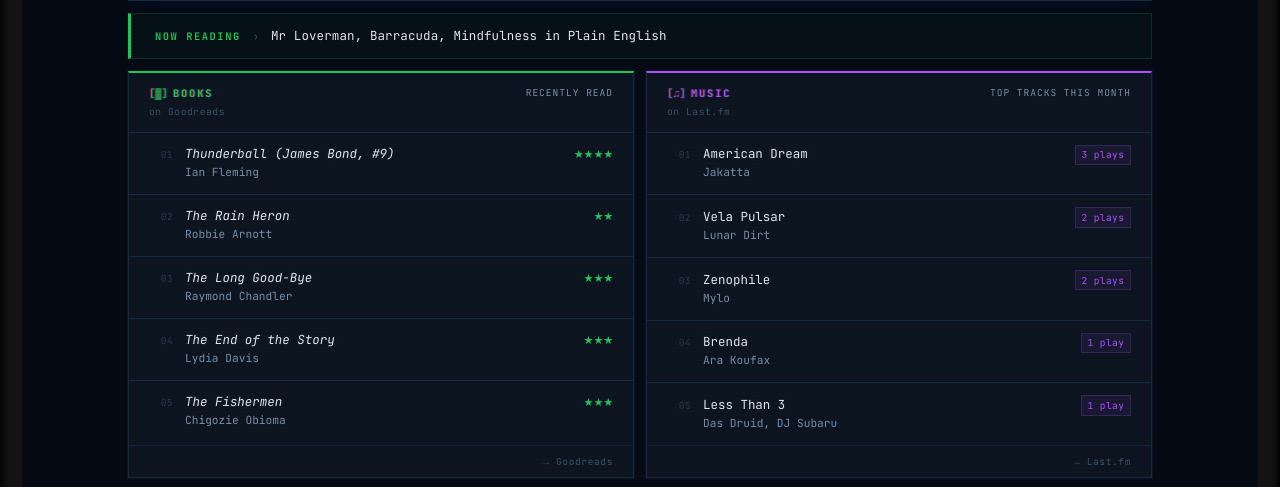
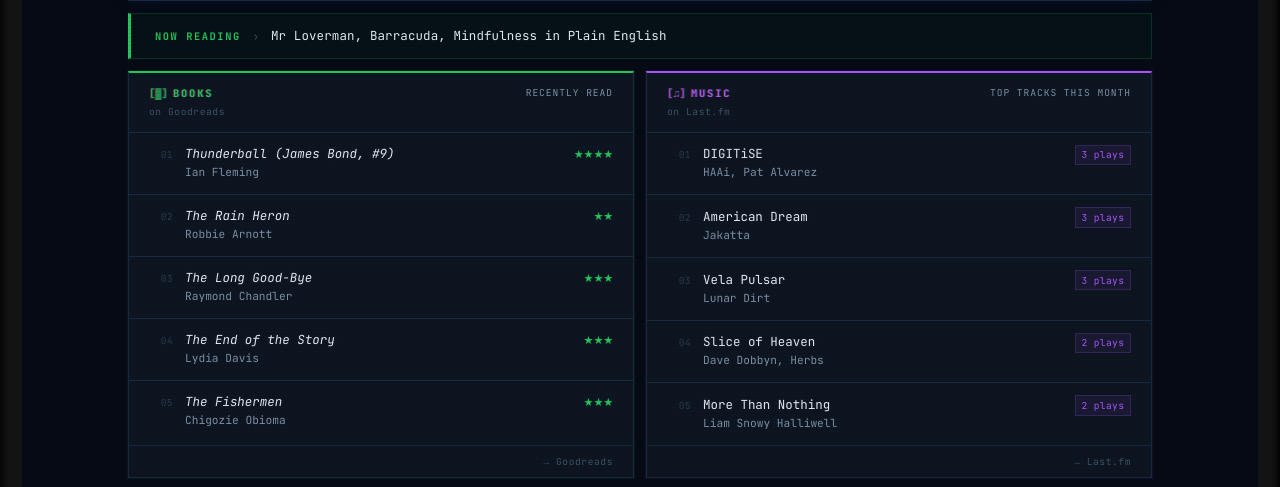
Before and after one commit to nicholas-sheehan/personal-website, a plain HTML site: page index.html in a window 1280 px wide. Shown: the part 271-758 px from the top of the page. Drawn offline with Linux system fonts and the light colour scheme; no server answers.

Commit message:
Update feeds [skip ci]

```diff
--- a/index.html
+++ b/index.html
@@ -1446,49 +1446,47 @@ main {
               </div>
               <div class="panel-body">
 <!-- music:start -->
+                <div class="panel-row" role="button" tabindex="0" data-modal-type="music" data-title="DIGITiSE" data-artist="HAAi, Pat Alvarez" data-plays="3" data-url="https://www.last.fm/music/HAAi,+Pat+Alvarez/_/DIGITiSE">
+                  <span class="row-index">01</span>
+                  <div class="row-content">
+                    <div class="track-title">DIGITiSE</div>
+                    <div class="track-artist">HAAi, Pat Alvarez</div>
+                  </div>
+                  <span class="row-meta"><span class="play-count">3 plays</span></span>
+                </div>
                 <div class="panel-row" role="button" tabindex="0" data-modal-type="music" data-title="American Dream" data-artist="Jakatta" data-plays="3" data-url="https://www.last.fm/music/Jakatta/_/American+Dream" data-album="Ministry of Sound Anthems II" data-bio="Joey Negro is the most known pseudonym of British DJ and house music producer Dave Lee. Lee was one of the first to incorporate disco samples into house when he started producing in 1991.
 
 Since then, Joey Negro has become one of the most sought-after producers and remixers, and has worked under …">
-                  <span class="row-index">01</span>
+                  <span class="row-index">02</span>
                   <div class="row-content">
                     <div class="track-title">American Dream</div>
                     <div class="track-artist">Jakatta</div>
                   </div>
                   <span class="row-meta"><span class="play-count">3 plays</span></span>
                 </div>
-                <div class="panel-row" role="button" tabindex="0" data-modal-type="music" data-title="Vela Pulsar" data-artist="Lunar Dirt" data-plays="2" data-url="https://www.last.fm/music/Lunar+Dirt/_/Vela+Pulsar" data-album="Chapter One">
-                  <span class="row-index">02</span>
+                <div class="panel-row" role="button" tabindex="0" data-modal-type="music" data-title="Vela Pulsar" data-artist="Lunar Dirt" data-plays="3" data-url="https://www.last.fm/music/Lunar+Dirt/_/Vela+Pulsar" data-album="Chapter One">
+                  <span class="row-index">03</span>
                   <div class="row-content">
                     <div class="track-title">Vela Pulsar</div>
                     <div class="track-artist">Lunar Dirt</div>
                   </div>
+                  <span class="row-meta"><span class="play-count">3 plays</span></span>
+                </div>
+                <div class="panel-row" role="button" tabindex="0" data-modal-type="music" data-title="Slice of Heaven" data-artist="Dave Dobbyn, Herbs" data-plays="2" data-url="https://www.last.fm/music/Dave+Dobbyn,+Herbs/_/Slice+of+Heaven">
+                  <span class="row-index">04</span>
+                  <div class="row-content">
+                    <div class="track-title">Slice of Heaven</div>
+                    <div class="track-artist">Dave Dobbyn, Herbs</div>
+                  </div>
                   <span class="row-meta"><span class="play-count">2 plays</span></span>
                 </div>
-                <div class="panel-row" role="button" tabindex="0" data-modal-type="music" data-title="Zenophile" data-artist="Mylo" data-plays="2" data-url="https://www.last.fm/music/Mylo/_/Zenophile" data-album="Destroy Rock &amp; Roll" data-bio="There are two artists that are referred to as Mylo:
-
-1. Myles MacInnes, born 1978 on the Isle of Skye, Scotland, has a trajectory that takes in a childhood on the Isle of Skye, low life in London and Paris and academia in Oxford and Los Angeles. In 2001, he returned to Scotland with one purpose –…">
-                  <span class="row-index">03</span>
-                  <div class="row-content">
-                    <div class="track-title">Zenophile</div>
-                    <div class="track-artist">Mylo</div>
+                <div class="panel-row" role="button" tabindex="0" data-modal-type="music" data-title="More Than Nothing" data-artist="Liam Snowy Halliwell" data-plays="2" data-url="https://www.last.fm/music/Liam+Snowy+Halliwell/_/More+Than+Nothing" data-album="Pure Joy">
+                  <span class="row-index">05</span>
+                  <div class="row-content">
+                    <div class="track-title">More Than Nothing</div>
+                    <div class="track-artist">Liam Snowy Halliwell</div>
                   </div>
                   <span class="row-meta"><span class="play-count">2 plays</span></span>
-                </div>
-                <div class="panel-row" role="button" tabindex="0" data-modal-type="music" data-title="Brenda" data-artist="Ara Koufax" data-plays="1" data-url="https://www.last.fm/music/Ara+Koufax/_/Brenda" data-album="Cut Copy Presents: Oceans Apart" data-bio="Ara Koufax is a new electronic project from Sam Gill and Luke Neher, responsible for the electronic and cinematic excellence of Naysayer &amp; Gilsun. They reside in Melbourne, Australia.">
-                  <span class="row-index">04</span>
-                  <div class="row-content">
-                    <div class="track-title">Brenda</div>
-                    <div class="track-artist">Ara Koufax</div>
-                  </div>
-                  <span class="row-meta"><span class="play-count">1 play</span></span>
-                </div>
-                <div class="panel-row" role="button" tabindex="0" data-modal-type="music" data-title="Less Than 3" data-artist="Das Druid, DJ Subaru" data-plays="1" data-url="https://www.last.fm/music/Das+Druid,+DJ+Subaru/_/Less+Than+3">
-                  <span class="row-index">05</span>
-                  <div class="row-content">
-                    <div class="track-title">Less Than 3</div>
-                    <div class="track-artist">Das Druid, DJ Subaru</div>
-                  </div>
-                  <span class="row-meta"><span class="play-count">1 play</span></span>
                 </div>
 <!-- music:end -->
               </div>
@@ -1609,7 +1607,7 @@ Since then, Joey Negro has become one of the most sought-after producers and rem
           <!-- ── FOOTER ─────────────────────────────────── -->
           <footer class="colophon">
 <!-- updated:start -->
-            <p class="colophon-timestamp"><span class="pulse-dot" aria-hidden="true"></span> Last build: <span class="colophon-buildtime" data-built="2026-11-27T03:57:06Z">27 Nov 2026 at 03:57 UTC</span><span class="next-update" data-next="2026-11-27T22:00:00Z"></span></p>
+            <p class="colophon-timestamp"><span class="pulse-dot" aria-hidden="true"></span> Last build: <span class="colophon-buildtime" data-built="2026-11-28T03:44:22Z">28 Nov 2026 at 03:44 UTC</span><span class="next-update" data-next="2026-11-28T22:00:00Z"></span></p>
 <!-- updated:end -->
             <p class="colophon-credits">Built daily from Gravatar, Goodreads, Letterboxd, Instapaper &amp; Last.fm.</p>
           </footer>
```
